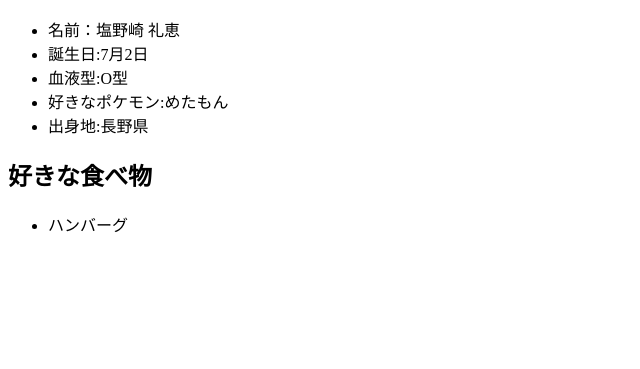
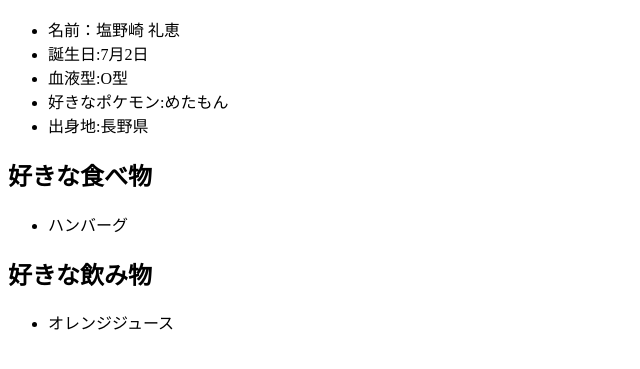
Before and after one commit to ayae-shi/git-practice2023, a plain HTML site: page index.html in a window 1280 px wide. Shown: the part 127-496 px from the top of the page, without its empty margins (0-640 px from the left). Drawn offline with Linux system fonts and the light colour scheme.

Commit message:
好きな飲み物を追記

```diff
--- a/index.html
+++ b/index.html
@@ -27,5 +27,10 @@
         <ul>
             <li>ハンバーグ</li>
         </ul>
+
+        <h2>好きな飲み物</h2>
+        <ul>
+            <li>オレンジジュース</li>
+        </ul>
     </body>
 </html>
```
